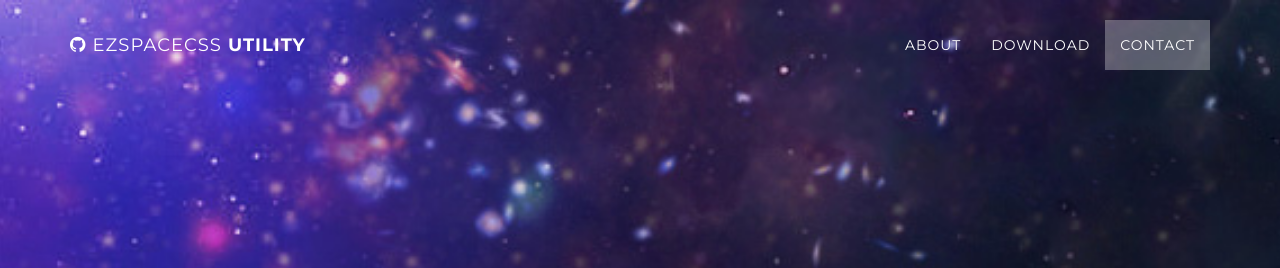
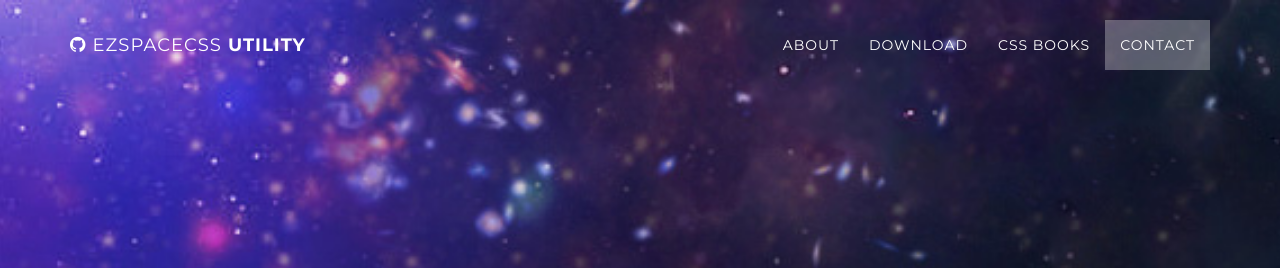
Before and after one commit to dmanzer2/ez-space-css-site, a Jekyll site: the page built from index.html, in a window 1280 px wide. Shown: the top 268 px of the page. Built offline with Jekyll 4.4.1, drawn with Linux system fonts in a browser that asks for light colours.

Commit message:
added books in nav

```diff
--- a/_includes/books.html
+++ b/_includes/books.html
@@ -1,5 +1,5 @@
     <!-- Books Section -->
-    <section id="contact" class="container content-section text-center">
+    <section id="books" class="container content-section text-center">
         <div class="row">
             <div class="col-lg-12">
                 <h2>Interested In learning CSS?</h2>
--- a/_includes/nav.html
+++ b/_includes/nav.html
@@ -24,6 +24,9 @@
                         <a class="page-scroll" href="#download">Download</a>
                     </li>
                     <li>
+                        <a class="page-scroll" href="#books">CSS Books</a>
+                    </li>
+                    <li>
                         <a class="page-scroll" href="#contact">Contact</a>
                     </li>
                 </ul>
```
